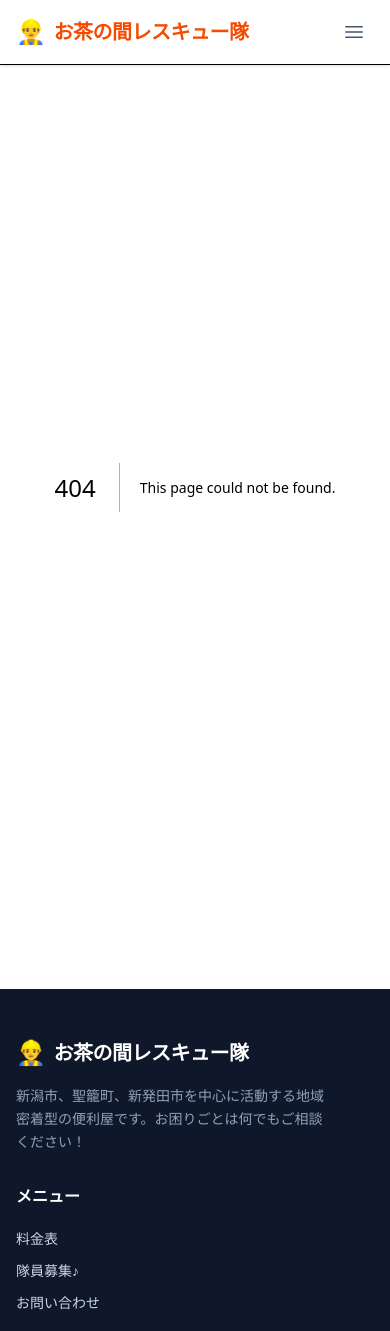
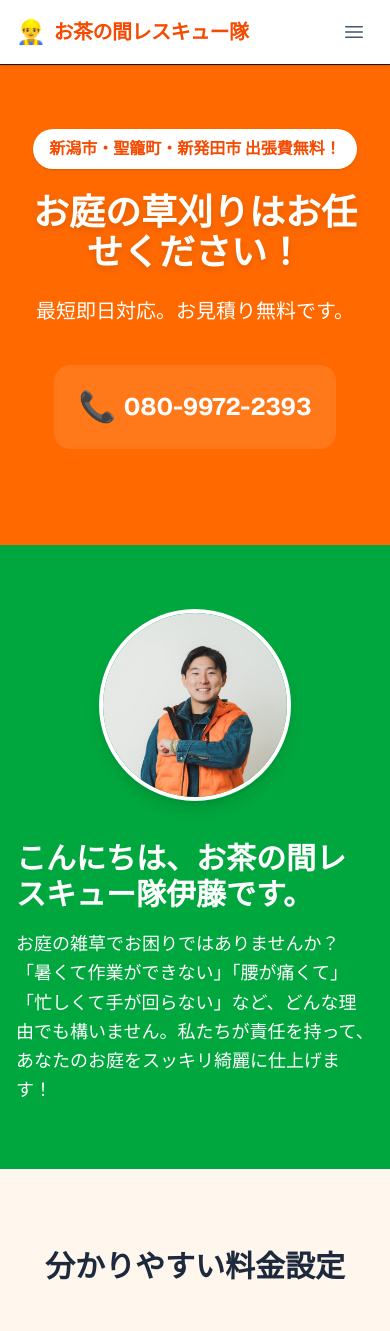
Before and after one commit to kko733584-netizen/otsunoma-rescue, a Next.js app: page /kusa in a window 390 px wide. Before the commit this address had no page. Shown: the top 1331 px of the page. Built offline with nearby package versions, Linux system fonts and the light colour scheme.

Commit message:
Update kusa page with new phone number and design

```diff
--- /dev/null
+++ b/src/app/kusa/page.tsx
@@ -0,0 +1,150 @@
+import { Metadata } from 'next';
+import Image from 'next/image';
+import Link from 'next/link';
+import { Button } from '@/components/ui/Button';
+
+export const metadata: Metadata = {
+  title: '新潟市の草刈り・草むしりは「お茶の間レスキュー隊」へ！最短即日・お見積り無料',
+  description: '新潟市の草刈り、草取りなどはお茶の間レスキュー隊にお任せください！最短即日対応、無料見積り、明朗会計で安心の実績。',
+};
+
+export default function GrassCuttingPage() {
+  const phoneNumber = '080-9972-2393';
+  const greeting = 'こんにちは、お茶の間レスキュー隊伊藤です。';
+
+  return (
+    <div className="w-full flex-grow flex flex-col pt-0 font-sans">
+
+      {/* Hero Section - Orange */}
+      <section className="w-full bg-orange-500 py-16 md:py-24 text-center text-white">
+        <div className="container mx-auto px-4">
+          <div className="inline-block mb-6 px-4 py-2 rounded-full bg-white text-orange-600 font-bold shadow-sm">
+            新潟市・聖籠町・新発田市 出張費無料！
+          </div>
+          <h1 className="text-4xl md:text-6xl font-extrabold mb-6 drop-shadow-md">
+            お庭の草刈りはお任せください！
+          </h1>
+          <p className="text-xl md:text-2xl mb-10 font-medium">
+            最短即日対応。お見積り無料です。
+          </p>
+          <div className="bg-white/10 backdrop-blur-sm p-6 rounded-2xl inline-block mb-8">
+            <p className="text-2xl md:text-3xl font-bold flex items-center justify-center gap-2">
+              <span className="text-3xl">📞</span> {phoneNumber}
+            </p>
+          </div>
+        </div>
+      </section>
+
+      {/* Greeting Section - Green */}
+      <section className="py-16 bg-green-600 text-white">
+        <div className="container mx-auto px-4 max-w-4xl">
+          <div className="flex flex-col md:flex-row items-center gap-10">
+            <div className="w-48 h-48 relative rounded-full overflow-hidden border-4 border-white shadow-lg flex-shrink-0">
+              <Image
+                src="/images/ceo-portrait.jpg"
+                alt="お茶の間レスキュー隊 伊藤"
+                fill
+                className="object-cover"
+              />
+            </div>
+            <div>
+              <h2 className="text-3xl font-bold mb-4">{greeting}</h2>
+              <p className="text-lg leading-relaxed">
+                お庭の雑草でお困りではありませんか？「暑くて作業ができない」「腰が痛くて」「忙しくて手が回らない」など、どんな理由でも構いません。私たちが責任を持って、あなたのお庭をスッキリ綺麗に仕上げます！
+              </p>
+            </div>
+          </div>
+        </div>
+      </section>
+
+      {/* Pricing Section - Orange */}
+      <section className="py-20 bg-orange-50">
+        <div className="container mx-auto px-4 max-w-4xl text-center">
+          <h2 className="text-3xl md:text-4xl font-extrabold text-slate-800 mb-12">
+            分かりやすい料金設定
+          </h2>
+          <div className="bg-white rounded-3xl p-8 md:p-12 shadow-xl border-2 border-orange-200">
+            <p className="text-xl font-bold text-orange-600 mb-4">基本作業費（1名あたり）</p>
+            <div className="text-center mb-8">
+              <span className="text-6xl md:text-7xl font-black text-slate-800 tracking-tight">4,500<span className="text-3xl font-extrabold">円〜/時</span></span>
+            </div>
+            <ul className="text-slate-600 space-y-4 text-left max-w-md mx-auto font-medium">
+              <li className="flex items-start gap-3"><span className="text-orange-500 text-xl">✓</span> 作業時間・面積に応じて事前にお見積り</li>
+              <li className="flex items-start gap-3"><span className="text-orange-500 text-xl">✓</span> 草の処分費は別途（持ち帰りご希望の場合）</li>
+              <li className="flex items-start gap-3"><span className="text-orange-500 text-xl">✓</span> 出張費無料エリア：新潟市・聖籠町・新発田市</li>
+            </ul>
+          </div>
+        </div>
+      </section>
+
+      {/* Videos Section - Green */}
+      <section className="py-20 bg-green-700 text-white">
+        <div className="container mx-auto px-4 max-w-5xl text-center">
+          <h2 className="text-3xl md:text-4xl font-extrabold mb-12">作業風景を動画でチェック</h2>
+          <div className="grid grid-cols-1 md:grid-cols-2 gap-8">
+            <div className="aspect-video rounded-3xl overflow-hidden bg-white/10 shadow-lg">
+              <iframe
+                width="100%"
+                height="100%"
+                src="https://www.youtube.com/embed/ExU65iPx7TU"
+                title="作業例1"
+                frameBorder="0"
+                allowFullScreen
+              ></iframe>
+            </div>
+            <div className="aspect-video rounded-3xl overflow-hidden bg-white/10 shadow-lg">
+              <iframe
+                width="100%"
+                height="100%"
+                src="https://www.youtube.com/embed/6W2P_mogFjk"
+                title="作業例2"
+                frameBorder="0"
+                allowFullScreen
+              ></iframe>
+            </div>
+          </div>
+        </div>
+      </section>
+
+      {/* Reviews Section - Orange */}
+      <section className="py-20 bg-orange-100">
+        <div className="container mx-auto px-4 max-w-5xl text-center">
+          <h2 className="text-3xl md:text-4xl font-extrabold text-slate-800 mb-12">お客様の声</h2>
+          <div className="grid grid-cols-1 md:grid-cols-3 gap-6">
+            {[
+              { name: 'Sさん', text: '丁寧な草刈りで、見違えるように綺麗になりました！' },
+              { name: 'Kさん', text: '暑い中、長時間作業していただき本当に助かりました。' },
+              { name: 'Mさん', text: '即日で対応してくれて助かりました！料金も良心的です。' }
+            ].map((review, i) => (
+              <div key={i} className="bg-white rounded-2xl p-6 text-left shadow-md">
+                <div className="text-yellow-400 mb-2">★★★★★</div>
+                <p className="font-bold mb-2">{review.name}</p>
+                <p className="text-slate-600 text-sm">"{review.text}"</p>
+              </div>
+            ))}
+          </div>
+        </div>
+      </section>
+
+      {/* Call to Action - Green background for the final push */}
+      <section className="py-24 bg-green-600 text-white text-center">
+        <div className="container mx-auto px-4 max-w-3xl">
+          <h2 className="text-3xl md:text-5xl font-extrabold mb-8">まずはお気軽にお電話ください！</h2>
+          <p className="text-2xl md:text-4xl font-black mb-12 bg-white text-green-700 py-6 rounded-3xl shadow-2xl inline-block px-10">
+            📞 {phoneNumber}
+          </p>
+          <div className="flex flex-col sm:flex-row gap-6 justify-center">
+            <Button size="lg" className="bg-orange-500 hover:bg-orange-600 text-white text-xl py-8 px-12 rounded-2xl shadow-xl font-bold" asChild>
+              <Link href="/contact">メールでお問い合わせ</Link>
+            </Button>
+            <Button size="lg" className="bg-[#06C755] hover:bg-[#05b34c] text-white text-xl py-8 px-12 rounded-2xl shadow-xl font-bold" asChild>
+              <a href="https://line.me/R/ti/p/@271paqpi" target="_blank" rel="noopener noreferrer">LINEで相談する</a>
+            </Button>
+          </div>
+          <p className="mt-12 text-green-100 italic">「お茶の間レスキューのページを見た」とお伝えいただくとスムーズです。</p>
+        </div>
+      </section>
+
+    </div>
+  );
+}
```
